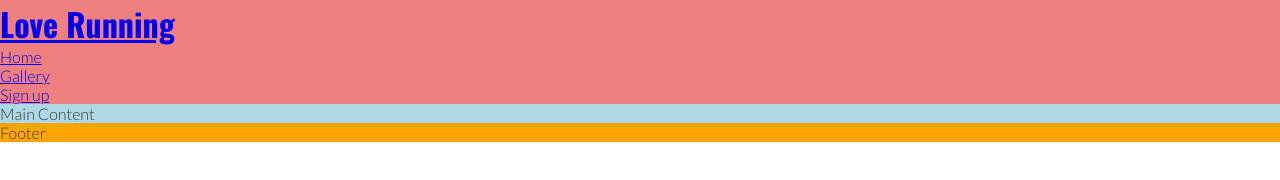
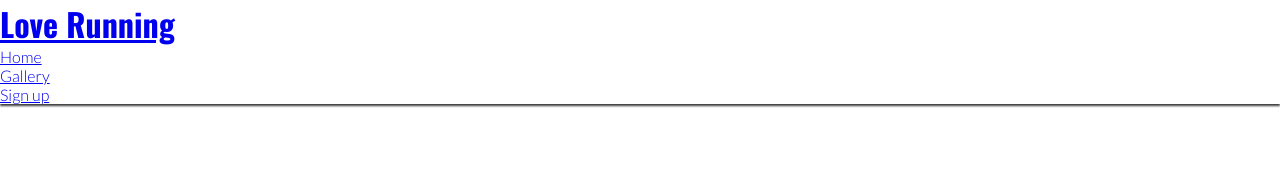
Before and after one commit to Coolafdood/love-running, a plain HTML site: page index.html in a window 1280 px wide. Drawn offline with nearby package versions, Linux system fonts and the light colour scheme.

Commit message:
Make header fixed and change background color

```diff
--- a/assets/css/style.css
+++ b/assets/css/style.css
@@ -27,8 +27,13 @@ body {
     font-family: 'lato', sans-serif;
 }
 header {
-    background-color:lightcoral;
-
+    background-color: #fff;
+ padding: 0 1 rem;
+ position: fixed;
+ z-index: index 99;
+ width: 100%;
+ box-shadow: 0 2px 2px #3a3a3a;
+ ;
     h1 {
         font-family: 'Oswald', sans-serif;
 
--- a/index.html
+++ b/index.html
@@ -36,8 +36,7 @@
       </ul>
     </nav>
     <header>
-    <main>Main Content</main>
-    <footer>Footer</footer>
+
     <script src="https://raw.githubusercontent.com/username/repo/branch/path/to/file.js"></script>
     <script>
       // Your JavaScript code that depends on the external file
```
